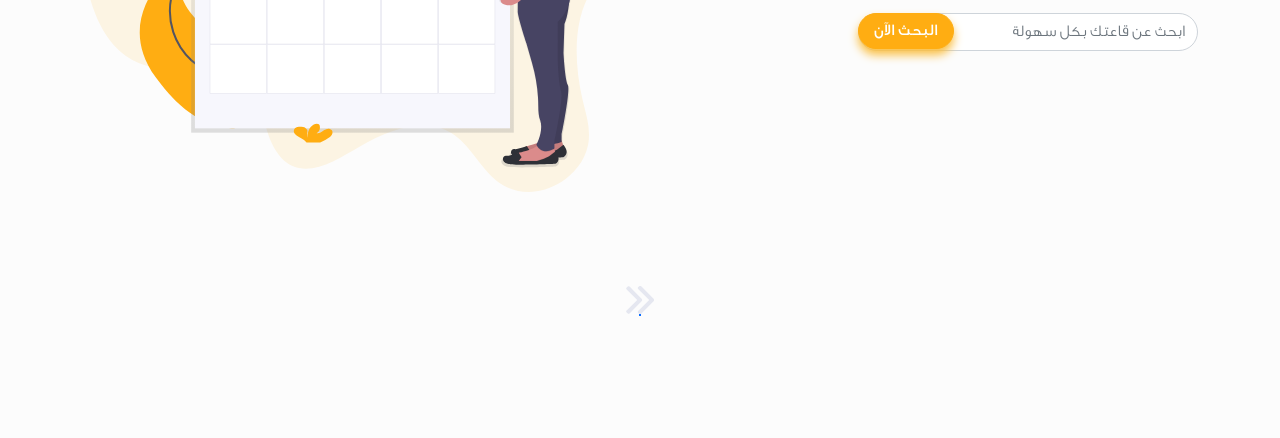
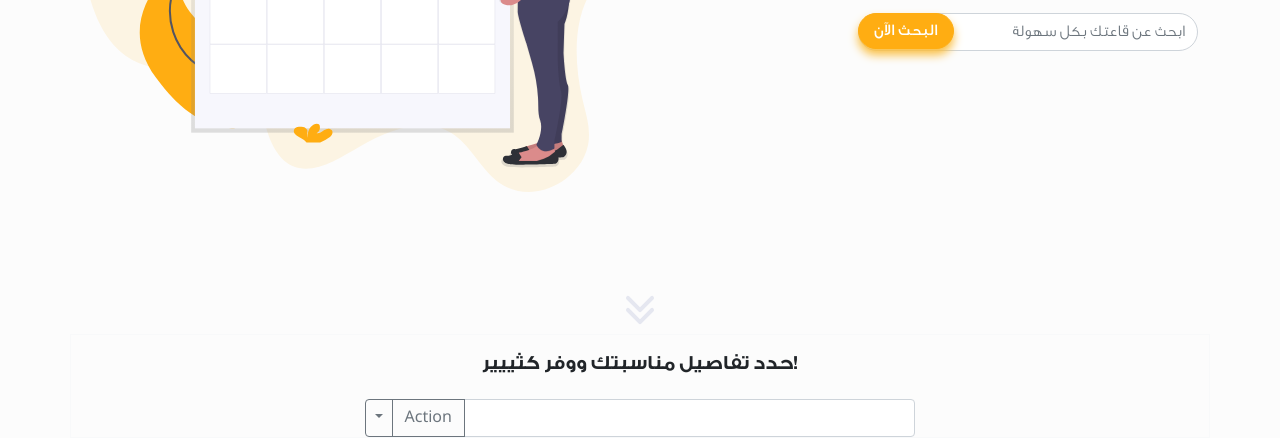
Before and after one commit to hamzaabadah/Qosoor, a plain HTML site: page index.html in a window 1280 px wide. Shown: the part 412-850 px from the top of the page. Before the commit the page ends 800 px from the top, so only its background shows below. Drawn offline with nearby package versions, Linux system fonts and the light colour scheme.

Commit message:
sundaycommit

```diff
--- a/index.html
+++ b/index.html
@@ -27,7 +27,7 @@
             <button class="navbar-toggler" type="button" data-bs-toggle="collapse" data-bs-target="#navbarSupportedContent" aria-controls="navbarSupportedContent" aria-expanded="false" aria-label="Toggle navigation">
             <span class="navbar-toggler-icon"></span>
           </button>
-            <div class="collapse navbar-collapse" id="navbarSupportedContent">
+            <div class="collapse navbar-collapse me-md-5" id="navbarSupportedContent">
                 <ul class="navbar-nav ms-auto mb-2 mb-lg-0">
                     <li class="nav-item ps-4">
                         <a class="nav-link active" aria-current="page" href="index.html">الرئيسية</a>
@@ -47,14 +47,12 @@
                     <li class="nav-item ps-4">
                         <a class="nav-link" href="#">EN <img class="oval" src="images/Oval.svg"></a>
                     </li>
-
                     <li class="nav-item ps-4">
                         <a class="nav-link" href="#">
                             <button class="btn btn-log rounded-pill position-absolute " type="button" id="button-addon1">
                                 <img class="pe-2" src="images/user-lock.svg">الدخول
                             </button></a>
                     </li>
-
                 </ul>
             </div>
         </div>
@@ -73,7 +71,8 @@
                         <form action="">
                             <div class="input-group mb-3 position-relative ">
                                 <input type="text" class="form-control rounded-pill" placeholder="ابحث عن قاعتك بكل سهولة" aria-label="Example text with button addon" aria-describedby="button-addon1">
-                                <button class="btn btn-primary rounded-pill position-absolute top-0 left-0" type="button" id="button-addon1">البحث الآن</button>
+                                <button class="btn btn-primary rounded-pill
+                                     position-absolute top-0 left-0" type="button" id="button-addon1">البحث الآن</button>
                             </div>
                         </form>
                     </div>
@@ -88,11 +87,33 @@
     </section>
 
     <section class="container d-flex justify-content-center">
-        <img class="rounded float-right" src="images/icons Q2.svg">
+        <img class="rounded float-right" src="images/Layer 2.svg">
     </section>
 
-    <section class="container d-flex justify-content-center">
-        <div class="row border border-primary"></div>
+    <section class="container d-flex justify-content-center border border-light">
+        <div class="row">
+            <h5 class="d-flex justify-content-center mt-3">
+                !حدد تفاصيل مناسبتك ووفر كثييير
+            </h5>
+            <div class="d-flex justify-content-center mt-3">
+                <div class="input-group">
+                    <input type="text" class="form-control" aria-label="Text input with segmented dropdown button">
+                    <button type="button" class="btn btn-outline-secondary">Action</button>
+                    <button type="button" class="btn btn-outline-secondary dropdown-toggle dropdown-toggle-split" data-bs-toggle="dropdown" aria-expanded="false">
+                      <span class="visually-hidden">Toggle Dropdown</span>
+                    </button>
+                    <ul class="dropdown-menu dropdown-menu-end">
+                        <li><a class="dropdown-item" href="#">Action</a></li>
+                        <li><a class="dropdown-item" href="#">Another action</a></li>
+                        <li><a class="dropdown-item" href="#">Something else here</a></li>
+                        <li>
+                            <hr class="dropdown-divider">
+                        </li>
+                        <li><a class="dropdown-item" href="#">Separated link</a></li>
+                    </ul>
+                </div>
+            </div>
+        </div>
     </section>
 
     <!-- Bootstrap Bundle with Popper -->
```
Also changed, not shown: images/Layer 2.svg (added).
